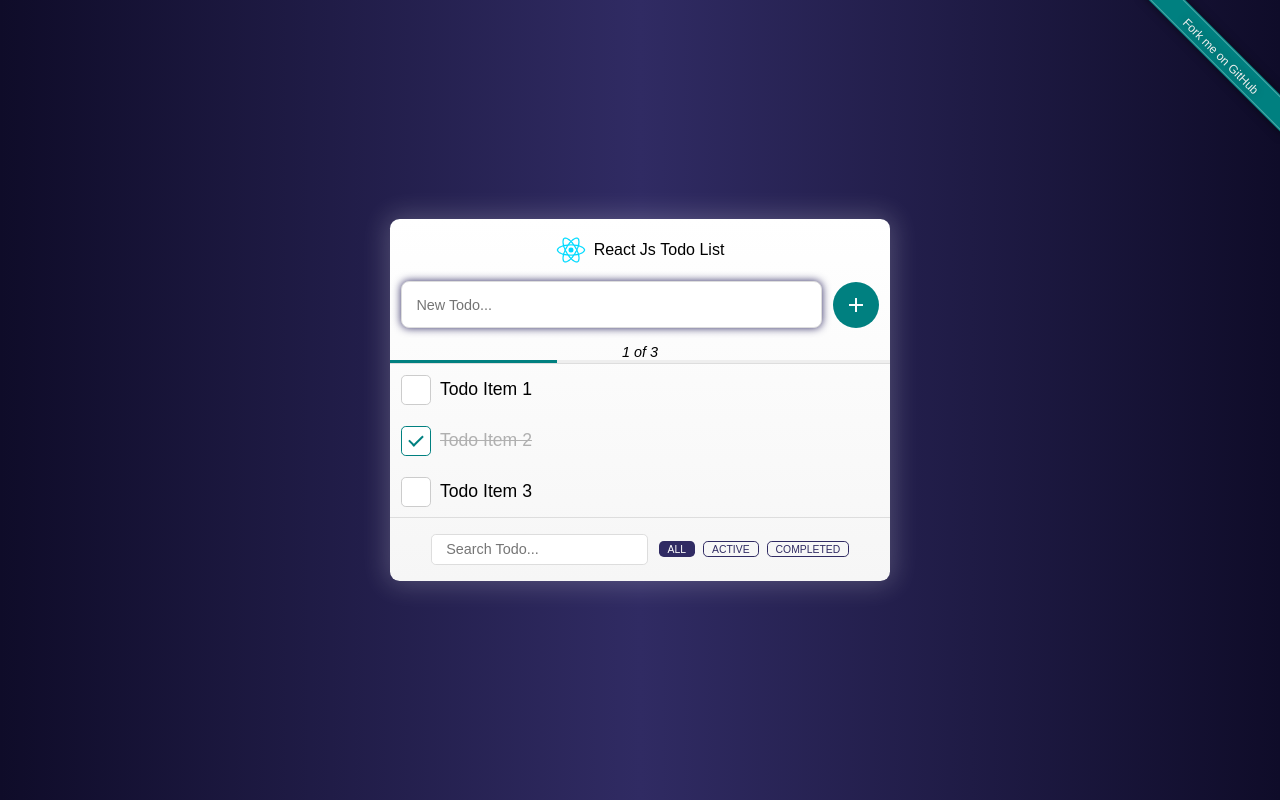
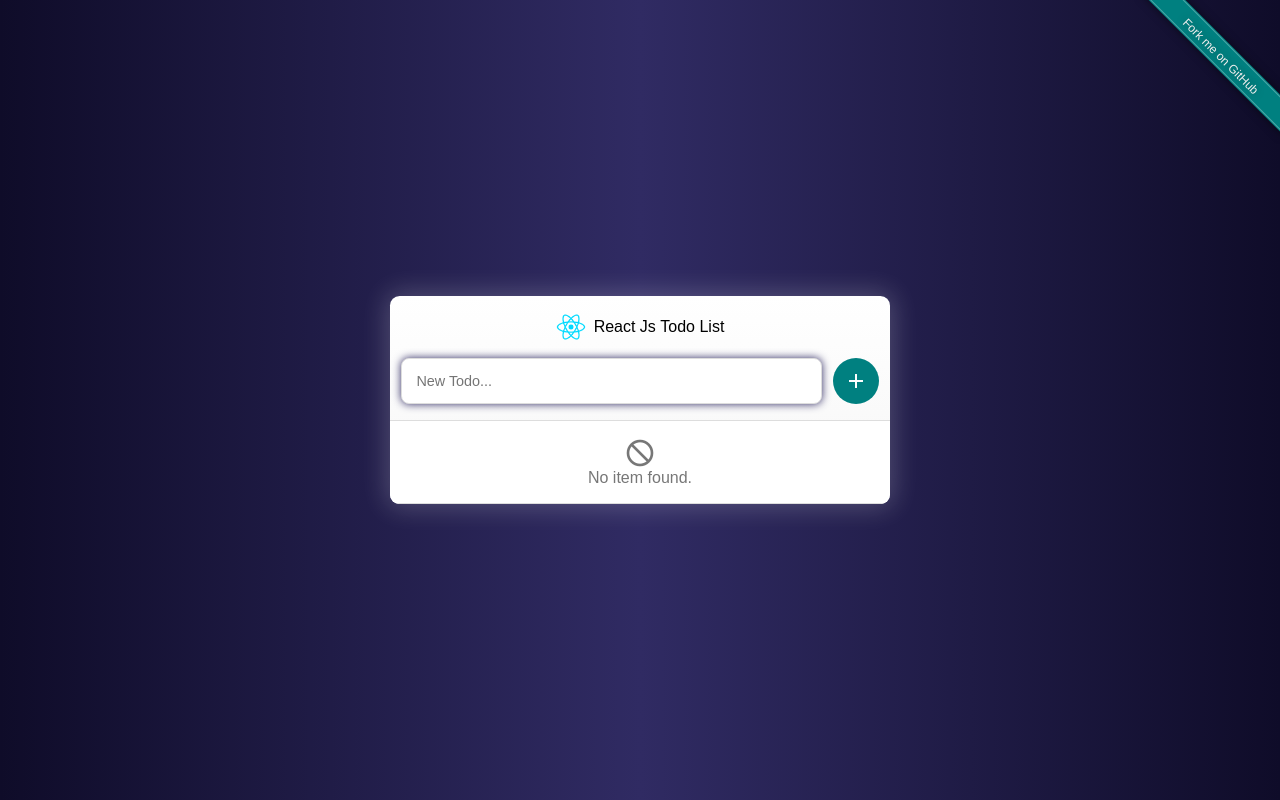
Before and after one commit to welisonmenezes/react-js-todo-list, a React (Create React App) app: page / in a window 1280 px wide. Built offline with nearby package versions, Linux system fonts and the light colour scheme.

Commit message:
Add Storage API integration

```diff
--- a/src/components/Create.js
+++ b/src/components/Create.js
@@ -32,7 +32,6 @@ function Create() {
                 id: theID,
                 title: item,
                 completed: false,
-                test: true,
             };
             const newTodoItems = [...todoItems];
             newTodoItems.unshift(newItem);
@@ -47,17 +46,6 @@ function Create() {
     }
 
     useEffect(() => {
-        // if (id.trim() !== "") {
-        //     setTimeout(() => {
-        //         const $li = document.querySelector("#" + id);
-        //         if ($li) {
-        //             $li.classList.add("not-static");
-        //             $li.classList.add("animate-in");
-        //         }
-        //         setItem("");
-        //         document.querySelector(".create input").focus();
-        //     }, 10);
-        // }
         setItem("");
         document.querySelector(".create input").focus();
     }, [id]);
--- a/src/components/Filter.js
+++ b/src/components/Filter.js
@@ -3,17 +3,24 @@ import "./Filter.css";
 import { AppContext } from "../contexts/AppContext";
 
 function Filter() {
-    const { key, setKey } = useContext(AppContext);
-    const { query, setQuery } = useContext(AppContext);
+    const { filterStatus, setFilterStatus } = useContext(AppContext);
+    const { filterQuery, setFilterQuery } = useContext(AppContext);
     const { setIsAdding } = useContext(AppContext);
 
     function handleFilterChange(event) {
-        setKey(event.currentTarget.getAttribute("data-status"));
+        setFilterStatus(event.currentTarget.getAttribute("data-status"));
         setIsAdding(false);
     }
 
+    function handleFilterByEnter(event) {
+        if (event.keyCode === 13) {
+            setFilterStatus(event.currentTarget.getAttribute("data-status"));
+            setIsAdding(false);
+        }
+    }
+
     function handleInputChange(event) {
-        setQuery(event.currentTarget.value);
+        setFilterQuery(event.currentTarget.value);
         setIsAdding(false);
     }
 
@@ -22,31 +29,40 @@ function Filter() {
             <input
                 type="text"
                 placeholder="Search Todo..."
-                value={query}
+                value={filterQuery}
                 onChange={handleInputChange}
             />
             <ul>
                 <li
-                    className={`${key === "all" ? "active" : ""}`}
+                    className={`${filterStatus === "all" ? "active" : ""}`}
                     tabIndex="0"
                     data-status="all"
                     onClick={handleFilterChange}
+                    onKeyDown={(event) => {
+                        handleFilterByEnter(event);
+                    }}
                 >
                     All
                 </li>
                 <li
-                    className={`${key === "active" ? "active" : ""}`}
+                    className={`${filterStatus === "active" ? "active" : ""}`}
                     tabIndex="0"
                     data-status="active"
                     onClick={handleFilterChange}
+                    onKeyDown={(event) => {
+                        handleFilterByEnter(event);
+                    }}
                 >
                     Active
                 </li>
                 <li
-                    className={`${key === "completed" ? "active" : ""}`}
+                    className={`${filterStatus === "completed" ? "active" : ""}`}
                     tabIndex="0"
                     data-status="completed"
                     onClick={handleFilterChange}
+                    onKeyDown={(event) => {
+                        handleFilterByEnter(event);
+                    }}
                 >
                     Completed
                 </li>
--- a/src/components/List/List.css
+++ b/src/components/List/List.css
@@ -5,7 +5,6 @@
     overflow-x: auto;
     overflow-x: hidden;
     max-height: 50vh;
-    border-top: solid 1px #ddd;
     border-bottom: solid 1px #ddd;
 }
 
--- a/src/components/List/List.js
+++ b/src/components/List/List.js
@@ -6,6 +6,7 @@ import { useTrail, animated } from "react-spring";
 
 function List() {
     const { todoItemsFiltered } = useContext(AppContext);
+    const { todoItems } = useContext(AppContext);
     const { isLoading, setIsLoading } = useContext(AppContext);
     const trailSprings = useTrail(todoItemsFiltered.length, {
         from: {
@@ -16,8 +17,12 @@ function List() {
     });
 
     useEffect(() => {
-        setIsLoading(false);
-    }, [setIsLoading]);
+        if (todoItems.length > 0 && isLoading) {
+            setTimeout(() => {
+                setIsLoading(false);
+            }, 10);
+        }
+    }, [setIsLoading, todoItems, isLoading]);
 
     return (
         <div className="list">
--- a/src/components/List/ListItem.css
+++ b/src/components/List/ListItem.css
@@ -9,7 +9,6 @@
     opacity: 0 !important;
 }
 .list-item input {
-    border-bottom: none;
     border-left: none;
     border-right: none;
     padding-left: 50px;
@@ -19,8 +18,8 @@
     height: 51px;
     line-height: 51px;
 }
-.list-item:first-child input {
-    border-top: none;
+.list-item:last-child input {
+    border-bottom: none;
 }
 .list-item button,
 .list-item .checkmark {
--- a/src/components/List/ListItem.js
+++ b/src/components/List/ListItem.js
@@ -7,10 +7,11 @@ function ListItem({ todoItem }) {
     const { todoItems } = useContext(AppContext);
     const { setTodoItems } = useContext(AppContext);
     const { isAdding, setIsAdding } = useContext(AppContext);
-    const props = useSpring({
+    const { isLoading } = useContext(AppContext);
+    const animation = useSpring({
         from: {
-            opacity: isAdding ? 0 : 1,
-            transform: isAdding ? "translate(-100px, 0)" : "translate(0, 0)",
+            opacity: isAdding && !isLoading ? 0 : 1,
+            transform: isAdding && !isLoading ? "translate(-100px, 0)" : "translate(0, 0)",
         },
         to: { opacity: 1, transform: "translate(0, 0)" },
     });
@@ -67,6 +68,7 @@ function ListItem({ todoItem }) {
                     removeFromUIWithAnimations(
                         event.currentTarget.parentElement
                     );
+                    // delay to animation
                     setTimeout(() => {
                         setTodoItems(newTodoItems);
                     }, 500);
@@ -87,6 +89,7 @@ function ListItem({ todoItem }) {
             return item.id !== todoItem.id;
         });
         removeFromUIWithAnimations(event.currentTarget.parentElement);
+        // delay to animation
         setTimeout(() => {
             setTodoItems(newTodoItems);
         }, 500);
@@ -103,7 +106,7 @@ function ListItem({ todoItem }) {
 
     return (
         <animated.li
-            style={props}
+            style={animation}
             id={todoItem.id}
             className={`list-item ${todoItem.completed ? "completed" : ""}`}
         >
--- a/src/contexts/AppContext.js
+++ b/src/contexts/AppContext.js
@@ -3,46 +3,46 @@ import React, { useState, createContext, useEffect } from "react";
 export const AppContext = createContext();
 
 export const AppProvider = (props) => {
-    const [todoItems, setTodoItems] = useState([
-        {
-            id: "_1",
-            title: "Todo Item 1",
-            completed: false,
-        },
-        {
-            id: "_2",
-            title: "Todo Item 2",
-            completed: true,
-        },
-        {
-            id: "_3",
-            title: "Todo Item 3",
-            completed: false,
-        },
-    ]);
+    const [todoItems, setTodoItems] = useState([]);
     const [todoItemsFiltered, setTodoItemsFiltered] = useState(todoItems);
     const [filterStatus, setFilterStatus] = useState("");
     const [filterQuery, setFilterQuery] = useState("");
-    const [key, setKey] = useState("all");
-    const [query, setQuery] = useState("");
     const [isLoading, setIsLoading] = useState(true);
     const [isAdding, setIsAdding] = useState(true);
 
     useEffect(() => {
+        if (localStorage["todoItems"]) {
+            setTodoItems(JSON.parse(localStorage["todoItems"]));
+        }
+
+        if (localStorage["filterStatus"]) {
+            setFilterStatus(localStorage["filterStatus"]);
+        }
+    }, []);
+
+    useEffect(() => {
         let newItems = todoItems.filter((item) => {
-            if (key === "active") return !item.completed;
-            if (key === "completed") return item.completed;
+            if (filterStatus === "active") return !item.completed;
+            if (filterStatus === "completed") return item.completed;
             return true;
         });
 
-        if (query !== "") {
+        if (filterQuery !== "") {
             newItems = newItems.filter((item) => {
-                return item.title.toLowerCase().includes(query);
+                return item.title.toLowerCase().includes(filterQuery);
             });
         }
 
         setTodoItemsFiltered(newItems);
-    }, [key, setTodoItemsFiltered, todoItems, query]);
+    }, [filterStatus, setTodoItemsFiltered, todoItems, filterQuery]);
+
+    useEffect(() => {
+        localStorage["todoItems"] = JSON.stringify(todoItems);
+    }, [todoItems]);
+
+    useEffect(() => {
+        localStorage["filterStatus"] = filterStatus;
+    }, [filterStatus]);
 
     return (
         <AppContext.Provider
@@ -55,10 +55,6 @@ export const AppProvider = (props) => {
                 setFilterStatus,
                 filterQuery,
                 setFilterQuery,
-                key,
-                setKey,
-                query,
-                setQuery,
                 isLoading,
                 setIsLoading,
                 isAdding,
```
